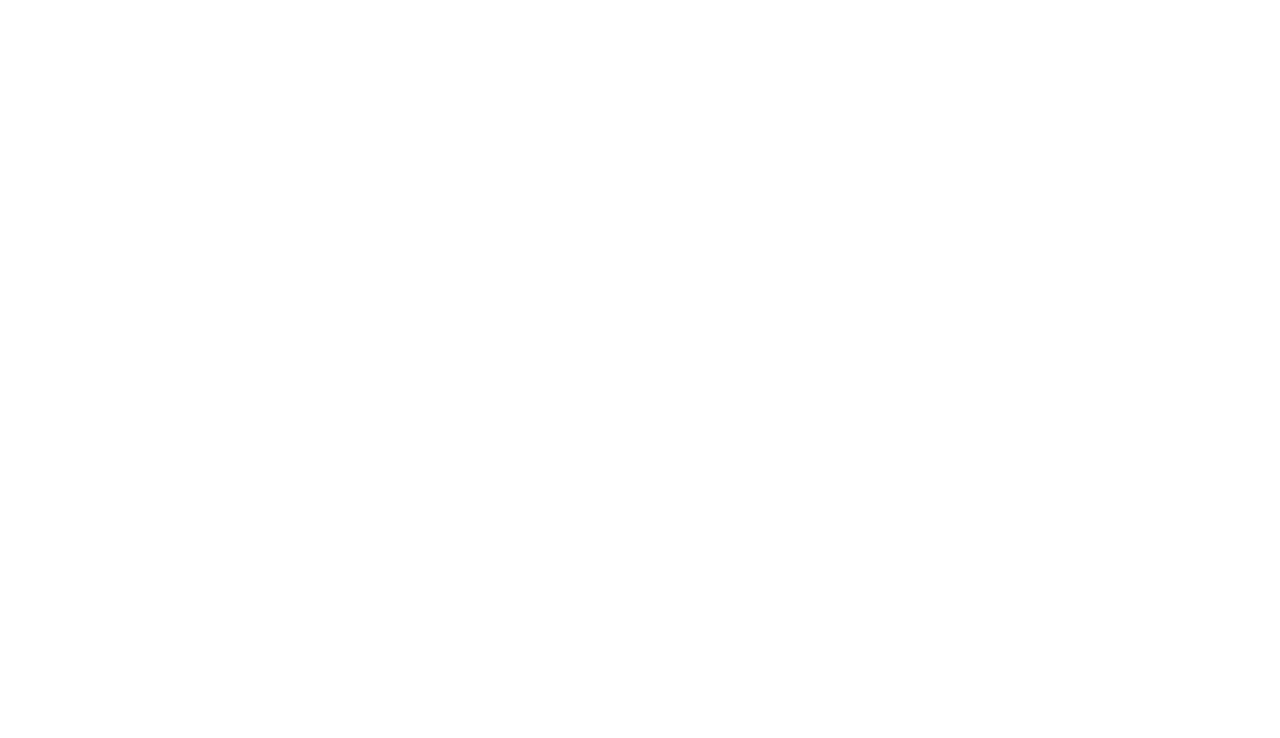
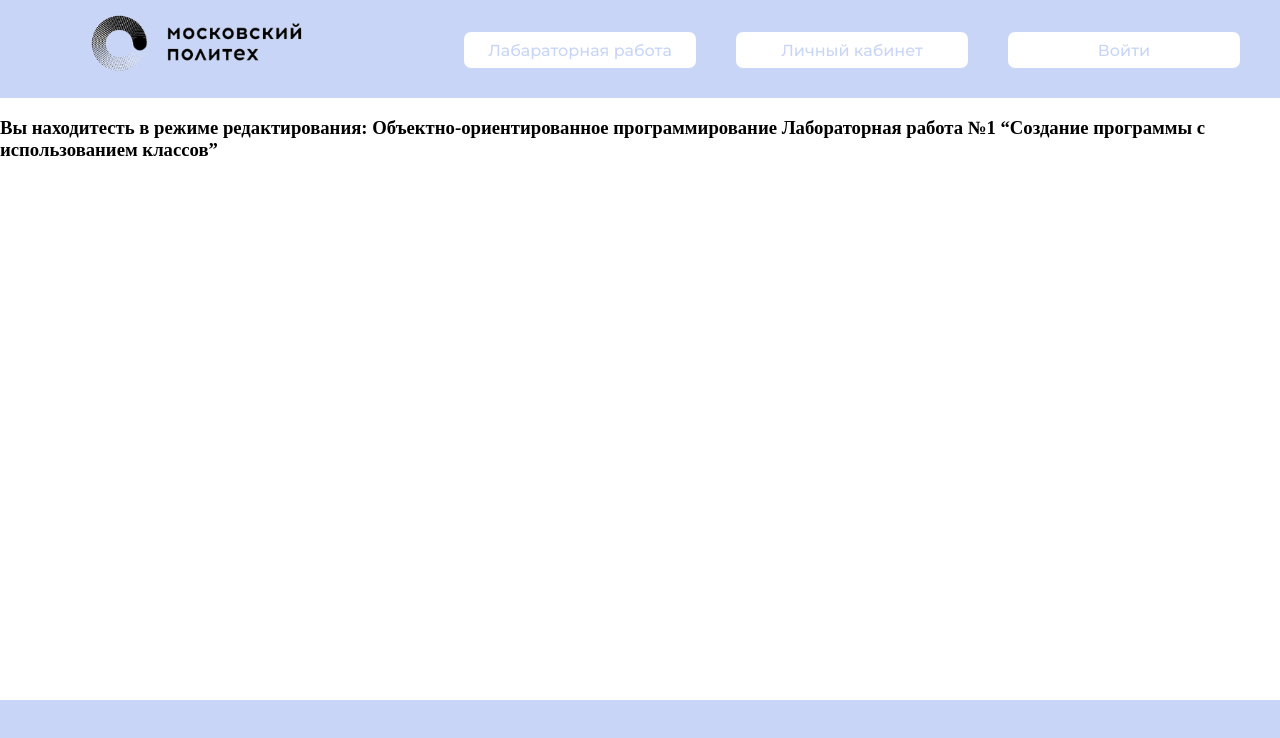
Before and after one commit to DailyPepper/sdo-react, a React (Create React App) app in the folder sdo/: page /editingLaboratoryPrep in a window 1280 px wide. Before the commit this address had no page. Shown: the top 738 px of the page. Built offline with nearby package versions, Linux system fonts and the light colour scheme.

Commit message:
add link prepodRedLab

```diff
--- a/sdo/src/App.js
+++ b/sdo/src/App.js
@@ -4,6 +4,7 @@ import Main from "./components/Main/Main";
 import Auto from "./pages/Auto";
 import {BrowserRouter as Router, Routes, Route} from "react-router-dom";
 import Laboratory from "./pages/Laboratory";
+import PrepodRedLab from "./pages/PrepodRedLab";
 
 function App() {
   return (
@@ -13,6 +14,7 @@ function App() {
             <Route path="" element = {<Main/>}></Route>
             <Route path="/login" element= {<Auto/>}></Route>
             <Route path="/Laboratory" element = {<Laboratory/>}></Route>
+            <Route path="/editingLaboratoryPrep" element = {<PrepodRedLab/>}></Route>
   {/* Прописать все остальные route по тому же принципу */}
             </Routes>
       </Router>
--- a/sdo/src/pages/Laboratory.jsx
+++ b/sdo/src/pages/Laboratory.jsx
@@ -1,7 +1,7 @@
 import { Link } from "react-router-dom";
 import React, { useState } from "react";
 import Header from "../components/Header/Header";
-import Footer from "../components/Footer/Footer";
+// import Footer from "../components/Footer/Footer";
 import "../styles/style.css";
 
 const Laboratory = () => {
@@ -58,7 +58,7 @@ const Laboratory = () => {
                                     {item.title}
                                 </p>
                                     <span className="section__lab-spn">
-                                        <Link to="/edit" className="section__lab-edit">
+                                        <Link to="/editingLaboratoryPrep" className="section__lab-edit">
                                             Редактировать
                                         </Link>
                                         <button onClick={handleDeleteClick} className="section__lab-btnDelete">
--- a/sdo/src/pages/PrepodRedLab.jsx
+++ b/sdo/src/pages/PrepodRedLab.jsx
@@ -25,4 +25,4 @@ const PrepodRedLab = () => {
      );
 }
 
-export default PrepodRedL
+export default PrepodRedLab
```
